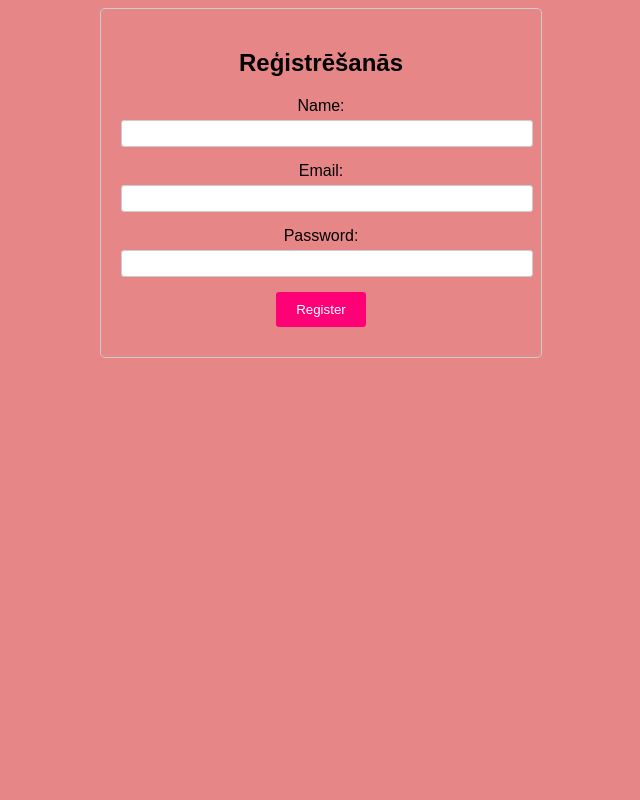
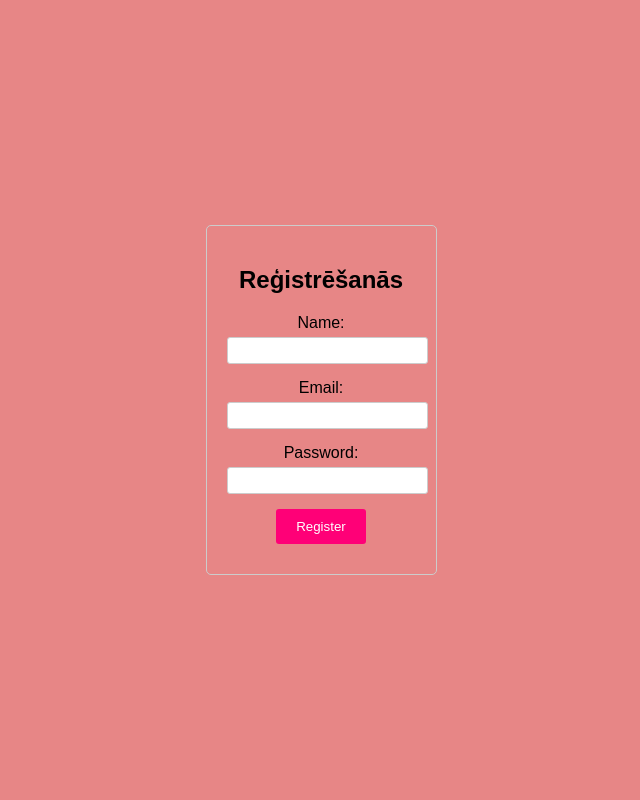
Before and after one commit to EgilsKrainis/amatiii, a PHP site: page /project/amatii/createuser.html in a window 1280 px wide. Shown: the whole page, without its empty margins (319-959 px from the left). Run offline with PHP 8.4, Linux system fonts and the light colour scheme.

Commit message:
Registresanas2

```diff
--- a/amatii/createuser.css
+++ b/amatii/createuser.css
@@ -1,10 +1,15 @@
 body {
     font-family: Arial, sans-serif;
     background-color: #e78686;
+    display: flex;
+    justify-content: center;
+    align-items: center;
+    min-height: 100vh;
+    margin: 0;
 }
 
 .container {
-    max-width: 400px;
+    max-width: 800px;
     margin: 0 auto;
     padding: 20px;
     border: 1px solid #ccc;
```
Also changed, not shown: createuser.html (deleted, +0 -31 lines).
